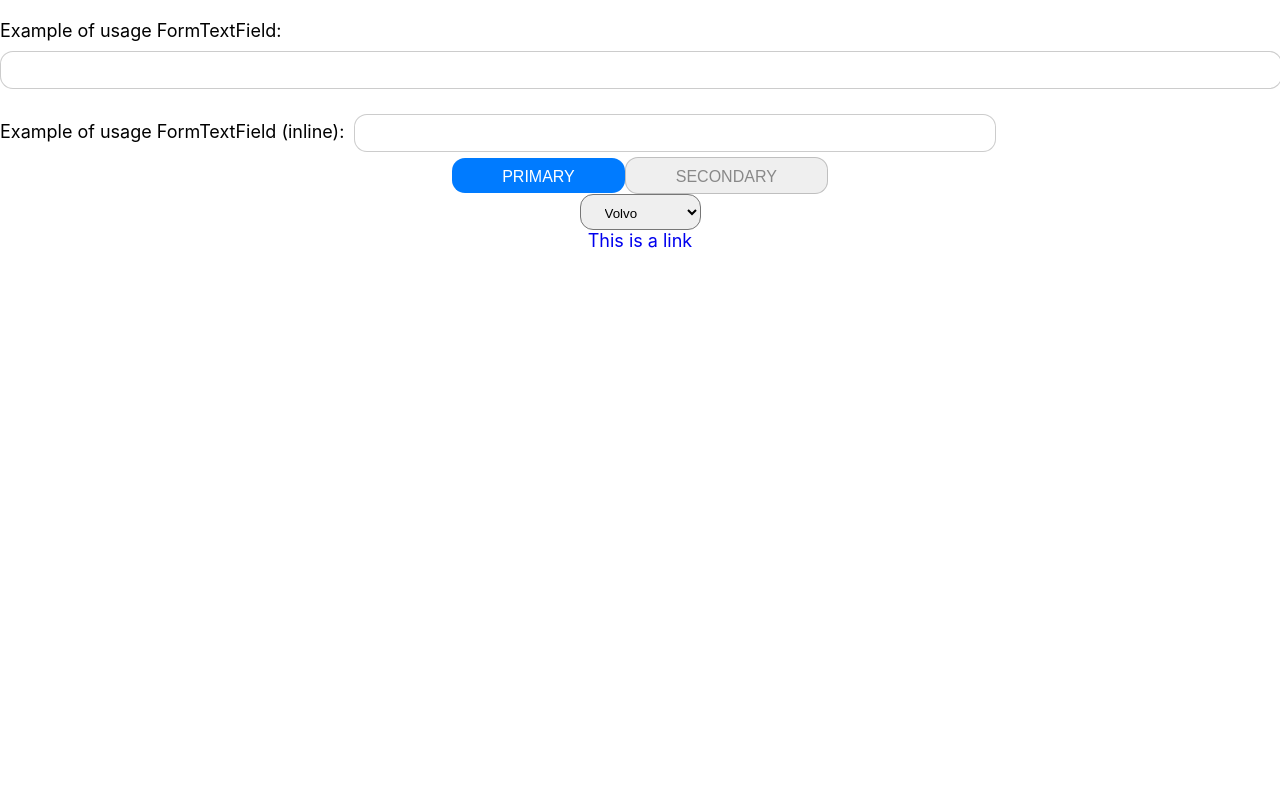
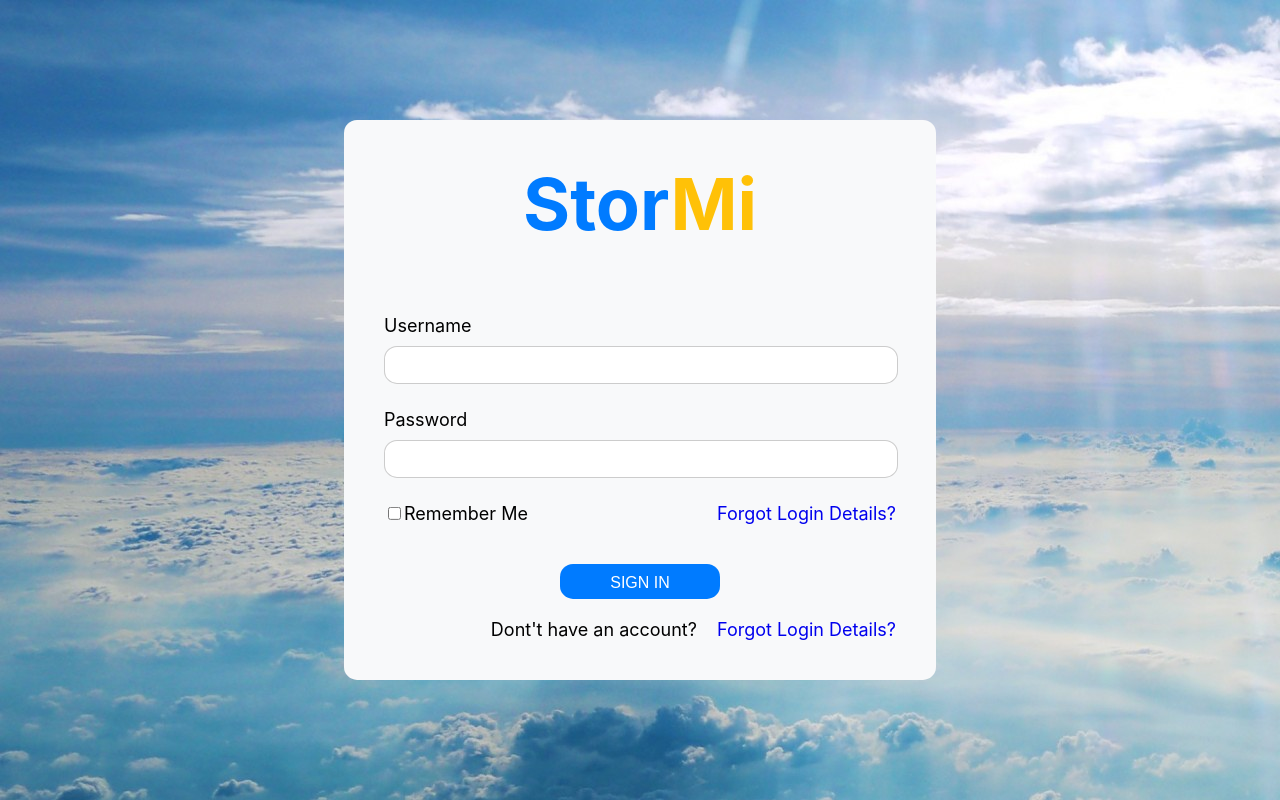
Before and after one commit to Blaze4235/StorMi, a React (Create React App) app in the folder stormi/: page /sing-in in a window 1280 px wide. Built offline with nearby package versions, Linux system fonts and the light colour scheme.

Commit message:
router added and sign in

```diff
--- a/stormi/package.json
+++ b/stormi/package.json
@@ -8,6 +8,8 @@
     "@testing-library/user-event": "^12.8.3",
     "react": "^17.0.2",
     "react-dom": "^17.0.2",
+    "react-router": "^6.0.2",
+    "react-router-dom": "^6.0.2",
     "react-scripts": "4.0.3",
     "web-vitals": "^1.1.2"
   },
--- a/stormi/src/App.css
+++ b/stormi/src/App.css
@@ -2,6 +2,7 @@
   text-align: center;
 
   max-width: 1440px;
+  padding: 0 20px;
 }
 
 .App-logo {
--- a/stormi/src/App.js
+++ b/stormi/src/App.js
@@ -4,22 +4,15 @@ import './App.css';
 import {FormTextField} from './components/common/FormTextField';
 import {ButtonCustom} from './components/common/ButtonCustom';
 import {DropDown} from './components/common/DropDown';
+import { Routes, Route, Link } from 'react-router-dom';
+import {SingIn} from './components/common/SingIn';
 
 function App() {
   return (
     <div className="App">
-      <FormTextField inpId="forExample" inpW="100" labelText="Example of usage FormTextField:" labelPos="block"></FormTextField>
-      <FormTextField inpId="forExample2" inpW="50" labelText="Example of usage FormTextField (inline):" labelPos="inline"></FormTextField>
-      <div>
-        <ButtonCustom text="PRIMARY" type="primary"></ButtonCustom>
-        <ButtonCustom text="SECONDARY" type="secondary"></ButtonCustom>
-      </div>
-      <div>
-        <DropDown></DropDown>
-      </div>
-      <div>
-        <a href="#">This is a link</a>
-      </div>
+        <Routes>
+          <Route path="/sing-in" element={<SingIn/>}/>
+        </Routes>
     </div>
   );
 }
--- /dev/null
+++ b/stormi/src/components/common/SingIn.jsx
@@ -0,0 +1,44 @@
+import React from 'react';
+import { Component } from 'react';
+import {FormTextField} from './FormTextField';
+import {ButtonCustom} from './ButtonCustom';
+
+import { Link } from 'react-router-dom';
+
+import '../../styles/common/SingInStyle.css';
+
+export class SingIn extends Component{
+    constructor(props) {
+        super(props);
+        this.props = props;
+    }
+
+    render(){
+        return(
+            <div className="ticket ticket--sign-in">
+                <h1 className="logo-name">
+                    <span className="logo-name--s">Stor</span>
+                    <span className="logo-name--e">Mi</span>
+                </h1>
+                <div className="ticket__form">
+                    <FormTextField inpId="Username" inpW="100" labelText="Username" labelPos="block"></FormTextField>
+                    <FormTextField inpId="Password" inpW="100" labelText="Password" labelPos="block"></FormTextField>
+                    <div className="ticket__form--sub signIn-sub">
+                        <span>
+                            <input type="checkbox" name="RememberMe" id="RememberMe" />
+                            <label for="RememberMe">Remember Me</label>
+                        </span>
+                        <Link to="/recover-password">Forgot Login Details?</Link>
+                    </div>
+                    <ButtonCustom text="SIGN IN" type="primary"></ButtonCustom>
+                    <div className="ticket__form--sub ticket__form--sub-end signIn-sub--end">
+                        <span className="signIn-sub-spanP">
+                            Dont't have an account?
+                        </span>
+                        <Link to="/sing-up">Forgot Login Details?</Link>
+                    </div>
+                </div>
+            </div>
+        )
+    }
+}
--- a/stormi/src/index.css
+++ b/stormi/src/index.css
@@ -1,12 +1,13 @@
 body {
   margin: 0;
+  background-image: url('./assets/backGround.jpg');
   font-family: -apple-system, BlinkMacSystemFont, 'Segoe UI',
     'Roboto', 'Oxygen', 'Ubuntu', 'Cantarell', 'Fira Sans',
     'Droid Sans', 'Helvetica Neue', sans-serif;
+
+  font-size: 18px;
   -webkit-font-smoothing: antialiased;
   -moz-osx-font-smoothing: grayscale;
-
-  font-size: 18px;
 }
 
 code {
@@ -29,3 +30,22 @@ a:hover {
 a:visited {
   color: purple;
 }
+
+.ticket{
+  position: absolute;
+  top: 50%;
+  left: 50%;
+  padding: 40px;
+  transform: translate(-50%, -50%);
+  border-radius: 13px;
+  background-color: #f8f9fa;
+}
+
+.ticket__form--sub{
+  display: flex;
+  justify-content: space-between;
+}
+
+.ticket__form--sub-end{
+  justify-content: flex-end;
+}
--- a/stormi/src/index.js
+++ b/stormi/src/index.js
@@ -3,10 +3,13 @@ import ReactDOM from 'react-dom';
 import './index.css';
 import App from './App';
 import reportWebVitals from './reportWebVitals';
+import { BrowserRouter } from 'react-router-dom';
 
 ReactDOM.render(
   <React.StrictMode>
-    <App />
+    <BrowserRouter>
+      <App />
+    </BrowserRouter>
   </React.StrictMode>,
   document.getElementById('root')
 );
--- /dev/null
+++ b/stormi/src/styles/common/SingInStyle.css
@@ -0,0 +1,30 @@
+.logo-name {
+  margin-top: 0;
+  font-size: 4em;
+}
+
+.logo-name--s {
+  color: #007bff;
+}
+
+.logo-name--e {
+  color: #ffc107;
+}
+
+.ticket--sign-in {
+  width: 40%;
+  max-width: 720px;
+  margin: auto;
+}
+
+.signIn-sub{
+    margin: 20px 0 40px;
+}
+
+.signIn-sub--end{
+    margin: 20px 0 0;
+}
+
+.signIn-sub-spanP{
+    padding-right: 20px;
+}
```
Also changed, not shown: stormi/src/assets/backGround.jpg (added), 1 other file (tests, documents, lock files or other folders).
